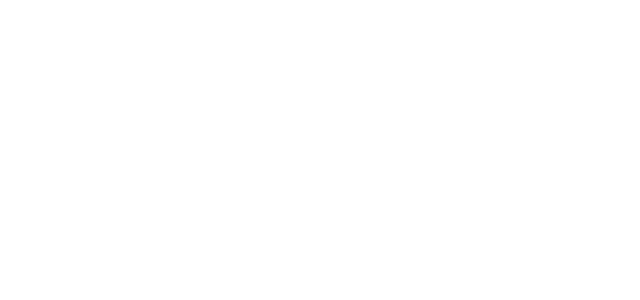
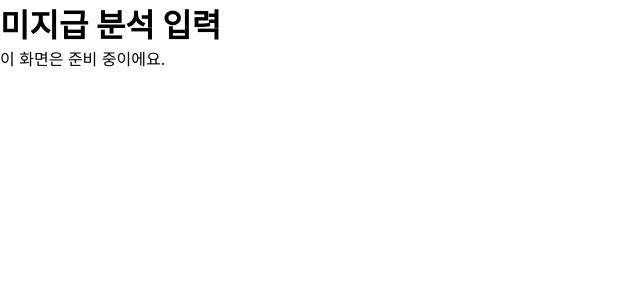
Before and after one commit to alswp006/albapayguard, a React (Vite) app: page /check in a window 1280 px wide. Before the commit this address had no page. Shown: the top 300 px of the page, without its empty margins (0-640 px from the left). Built offline with nearby package versions, Linux system fonts and the light colour scheme; what @toss/tds-mobile-ait would draw is missing.

Commit message:
chore(wiring-first): 라우트 8개 + 자리 페이지 7개 골격

```diff
--- a/src/App.tsx
+++ b/src/App.tsx
@@ -1,6 +1,17 @@
+// @ai-factory:wiring-first — 스캐폴드가 설계(SPEC 화면 표·패킷 목록)로부터 결정론으로 깐 라우트 골격이다.
+// 진입점(App.tsx) 패킷: 처음부터 다시 쓰지 마라 — SPEC과 경로를 대조·보완하고, 전역 Provider(광고/결제 SDK·앱 상태)를
+//   <Routes>를 감싸는 자리에 끼워라. 라우트 경로는 지우지 말고 고쳐라(화면 파일은 이 경로로 navigate한다).
+// 화면 패킷: 이 파일을 건드리지 마라 — 자기 페이지 파일(자리 페이지)만 통째로 교체한다.
+import { lazy, Suspense } from 'react';
 import { Routes, Route } from 'react-router-dom';
-import { lazy, Suspense } from 'react';
 import Home from './pages/Home';
+import Breakdown from './pages/Breakdown';
+import Check from './pages/Check';
+import CheckResult from './pages/CheckResult';
+import Records from './pages/Records';
+import Workplace from './pages/Workplace';
+import Onboarding from './pages/Onboarding';
+import NotFound from './pages/NotFound';
 
 // Dev-only TDS Gallery route — `import.meta.env.DEV` is statically replaced
 // (true in dev, false in prod) so the entire import + Route is tree-shaken
@@ -11,8 +22,16 @@ const DevTdsGallery = import.meta.env.DEV
 
 export default function App() {
   return (
+    // @ai-factory:providers — 전역 Provider는 <Routes>를 감싸는 이 자리에 둔다(main.tsx는 @AI:ANCHOR, 수정 금지).
     <Routes>
       <Route path="/" element={<Home />} />
+      <Route path="/breakdown" element={<Breakdown />} />
+      <Route path="/check" element={<Check />} />
+      <Route path="/check/result" element={<CheckResult />} />
+      <Route path="/records" element={<Records />} />
+      <Route path="/workplace" element={<Workplace />} />
+      <Route path="/onboarding" element={<Onboarding />} />
+      <Route path="*" element={<NotFound />} />
       {DevTdsGallery && (
         <Route
           path="/__tds-gallery"
--- /dev/null
+++ b/src/pages/Breakdown.tsx
@@ -0,0 +1,11 @@
+// @ai-factory:placeholder
+// 배선 선행(wiring-first)이 깐 자리 페이지다 — App.tsx에 `/breakdown`로 이미 연결돼 있다.
+// 이 화면을 담당하는 패킷은 이 파일을 **통째로 교체**하라(위 마커 주석 포함 — 마커가 남으면 산출물로 인정되지 않는다).
+export default function Breakdown() {
+  return (
+    <main data-testid="placeholder-breakdown">
+      <h1>급여 상세</h1>
+      <p>이 화면은 준비 중이에요.</p>
+    </main>
+  );
+}
--- /dev/null
+++ b/src/pages/Check.tsx
@@ -0,0 +1,11 @@
+// @ai-factory:placeholder
+// 배선 선행(wiring-first)이 깐 자리 페이지다 — App.tsx에 `/check`로 이미 연결돼 있다.
+// 이 화면을 담당하는 패킷은 이 파일을 **통째로 교체**하라(위 마커 주석 포함 — 마커가 남으면 산출물로 인정되지 않는다).
+export default function Check() {
+  return (
+    <main data-testid="placeholder-check">
+      <h1>미지급 분석 입력</h1>
+      <p>이 화면은 준비 중이에요.</p>
+    </main>
+  );
+}
--- /dev/null
+++ b/src/pages/CheckResult.tsx
@@ -0,0 +1,11 @@
+// @ai-factory:placeholder
+// 배선 선행(wiring-first)이 깐 자리 페이지다 — App.tsx에 `/check/result`로 이미 연결돼 있다.
+// 이 화면을 담당하는 패킷은 이 파일을 **통째로 교체**하라(위 마커 주석 포함 — 마커가 남으면 산출물로 인정되지 않는다).
+export default function CheckResult() {
+  return (
+    <main data-testid="placeholder-check-result">
+      <h1>미지급 분석 결과</h1>
+      <p>이 화면은 준비 중이에요.</p>
+    </main>
+  );
+}
--- /dev/null
+++ b/src/pages/NotFound.tsx
@@ -0,0 +1,11 @@
+// @ai-factory:placeholder
+// 배선 선행(wiring-first)이 깐 자리 페이지다 — App.tsx에 `*`로 이미 연결돼 있다.
+// 이 화면을 담당하는 패킷은 이 파일을 **통째로 교체**하라(위 마커 주석 포함 — 마커가 남으면 산출물로 인정되지 않는다).
+export default function NotFound() {
+  return (
+    <main data-testid="placeholder-not-found">
+      <h1>404</h1>
+      <p>이 화면은 준비 중이에요.</p>
+    </main>
+  );
+}
--- /dev/null
+++ b/src/pages/Onboarding.tsx
@@ -0,0 +1,11 @@
+// @ai-factory:placeholder
+// 배선 선행(wiring-first)이 깐 자리 페이지다 — App.tsx에 `/onboarding`로 이미 연결돼 있다.
+// 이 화면을 담당하는 패킷은 이 파일을 **통째로 교체**하라(위 마커 주석 포함 — 마커가 남으면 산출물로 인정되지 않는다).
+export default function Onboarding() {
+  return (
+    <main data-testid="placeholder-onboarding">
+      <h1>온보딩</h1>
+      <p>이 화면은 준비 중이에요.</p>
+    </main>
+  );
+}
--- /dev/null
+++ b/src/pages/Records.tsx
@@ -0,0 +1,11 @@
+// @ai-factory:placeholder
+// 배선 선행(wiring-first)이 깐 자리 페이지다 — App.tsx에 `/records`로 이미 연결돼 있다.
+// 이 화면을 담당하는 패킷은 이 파일을 **통째로 교체**하라(위 마커 주석 포함 — 마커가 남으면 산출물로 인정되지 않는다).
+export default function Records() {
+  return (
+    <main data-testid="placeholder-records">
+      <h1>기록 목록</h1>
+      <p>이 화면은 준비 중이에요.</p>
+    </main>
+  );
+}
--- /dev/null
+++ b/src/pages/Workplace.tsx
@@ -0,0 +1,11 @@
+// @ai-factory:placeholder
+// 배선 선행(wiring-first)이 깐 자리 페이지다 — App.tsx에 `/workplace`로 이미 연결돼 있다.
+// 이 화면을 담당하는 패킷은 이 파일을 **통째로 교체**하라(위 마커 주석 포함 — 마커가 남으면 산출물로 인정되지 않는다).
+export default function Workplace() {
+  return (
+    <main data-testid="placeholder-workplace">
+      <h1>근무지 설정 , ,</h1>
+      <p>이 화면은 준비 중이에요.</p>
+    </main>
+  );
+}
```
